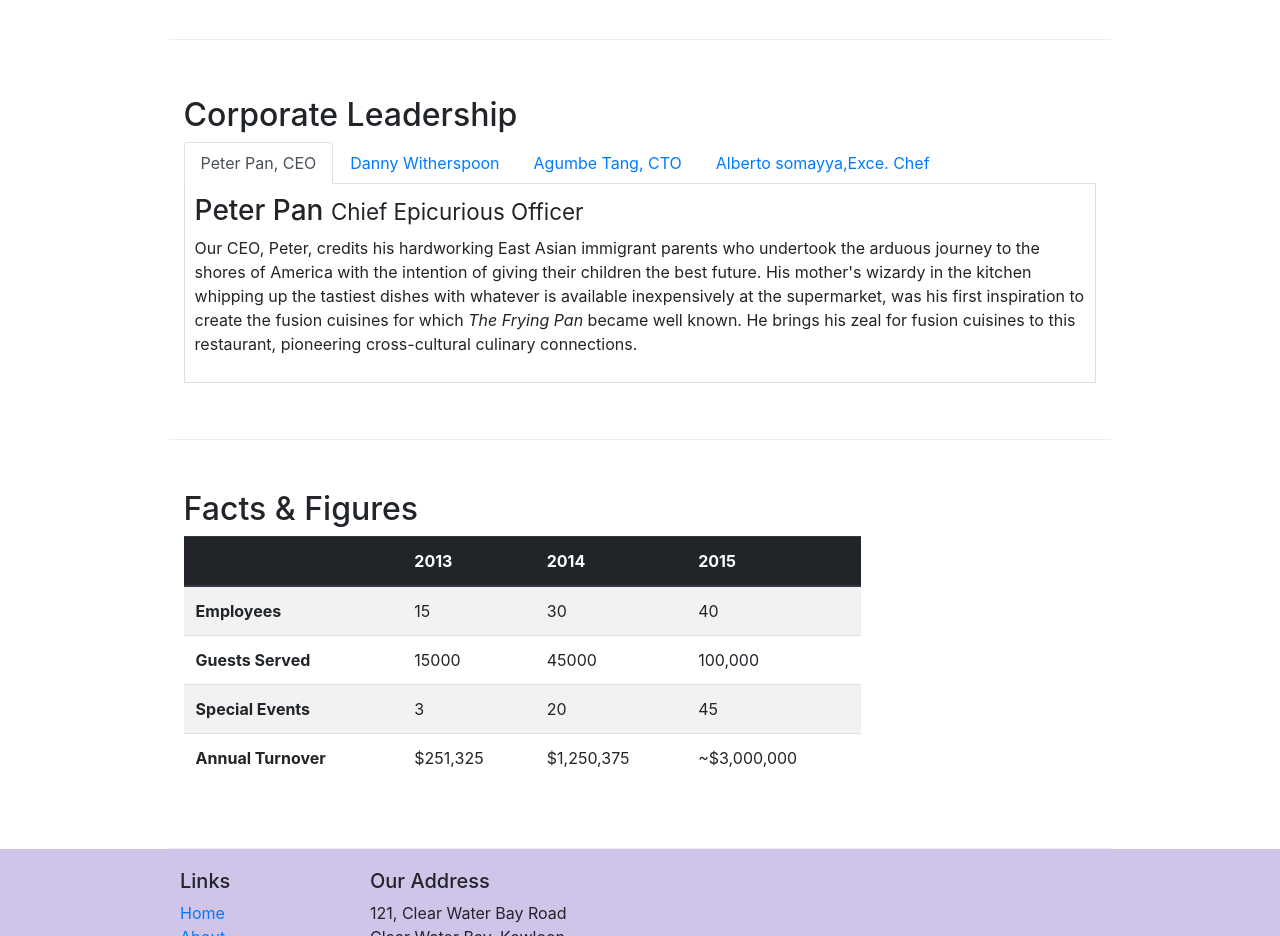
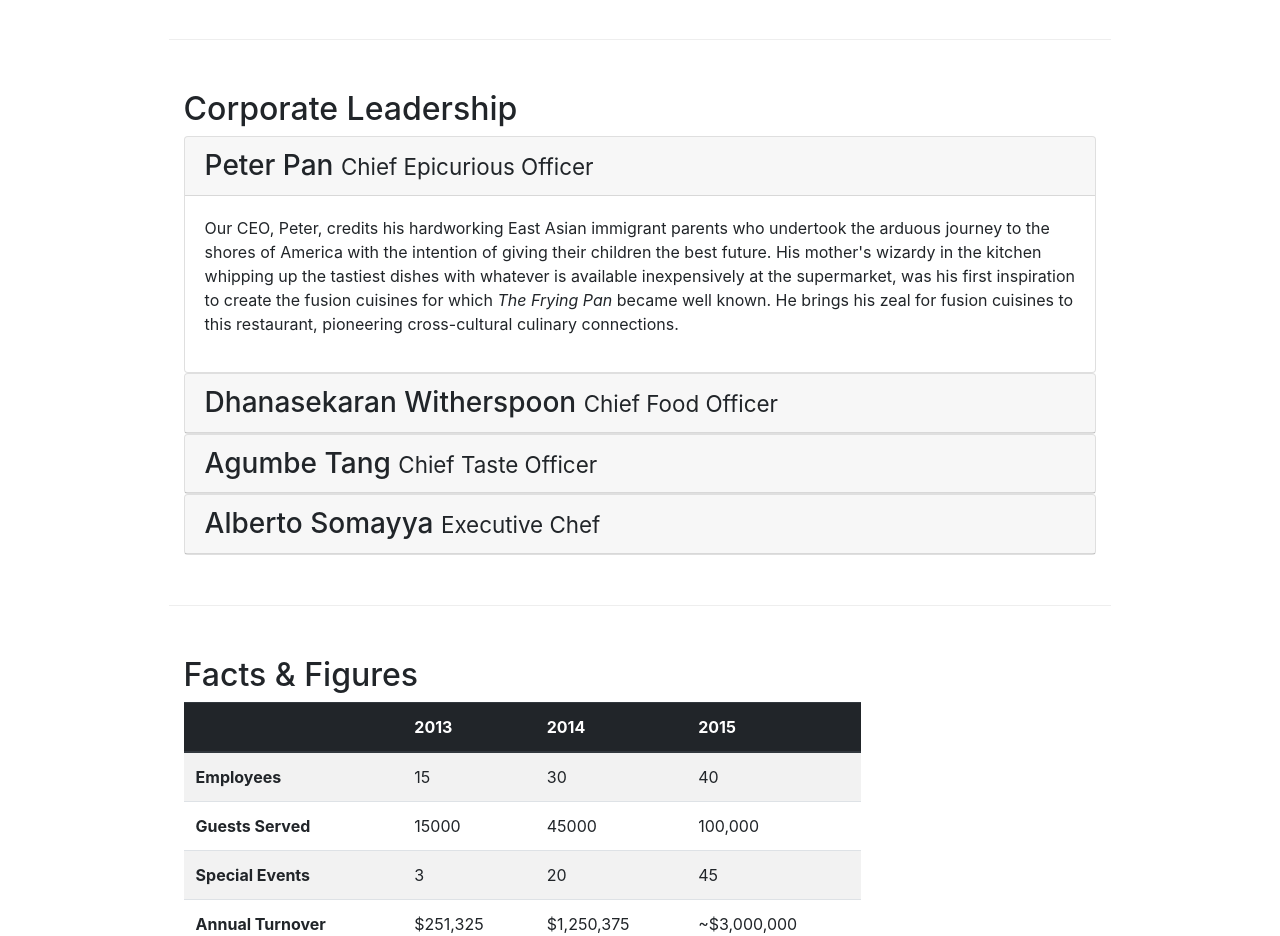
Before and after one commit to smitpatel1307/git-bootstrap4, a website: page aboutus.html in a window 1280 px wide. Shown: the part 980-1916 px from the top of the page. Drawn offline with nearby package versions, Linux system fonts and the light colour scheme.

Commit message:
Accordion

```diff
--- a/aboutus.html
+++ b/aboutus.html
@@ -103,40 +103,66 @@
         <div class="row row-content align-items-center">
             <div class="col">
                 <h2>Corporate Leadership</h2>
-                <ul class="nav nav-tabs">
-                    <li class="nav-item">
-                        <a class="nav-link active" href="#peter" role="tab" data-toggle="tab">Peter Pan, CEO</a>
-                    </li>
-                    <li class="nav-item">
-                        <a class="nav-link" href="#danny" role="tab" data-toggle="tab">Danny Witherspoon</a>
-                    </li>
-                    <li class="nav-item">
-                        <a class="nav-link" href="#agumbe" role="tab" data-toggle="tab">Agumbe Tang, CTO</a>
-                    </li>
-                    <li class="nav-item">
-                        <a class="nav-link" href="#alberto" role="tab" data-toggle="tab">Alberto somayya,Exce. Chef</a>
-                    </li>
-                </ul>
 
-                <div class="tab-content">
-                    <div role="tabpanel" class="tab-pane fade show active" id="peter">
-                        <h3>Peter Pan <small>Chief Epicurious Officer</small></h3>
-                        <p class="d-none d-sm-block">Our CEO, Peter, credits his hardworking East Asian immigrant parents who undertook the arduous journey to the shores of America with the intention of giving their children the best future. His mother's wizardy in the kitchen whipping up the tastiest dishes with whatever is available inexpensively at the supermarket, was his first inspiration to create the fusion cuisines for which <em>The Frying Pan</em> became well known. He brings his zeal for fusion cuisines to this restaurant, pioneering cross-cultural culinary connections.</p>
+                <div id="accordion">
+                    <div class="card">
+                        <div class="card-header" role="tab" id="peterhead">
+                            <h3 class="mb-0">
+                                <a data-toggle="collapse" data-target="#peter">
+                                    Peter Pan <small>Chief Epicurious Officer</small>
+                                </a>
+                            </h3>
+                        </div>
+                        <div role="tabpanel" class="collapse show" id="peter" data-parent="#accordion">
+                            <div class="card-body">
+                                <p class="d-none d-sm-block">Our CEO, Peter, credits his hardworking East Asian immigrant parents who undertook the arduous journey to the shores of America with the intention of giving their children the best future. His mother's wizardy in the kitchen whipping up the tastiest dishes with whatever is available inexpensively at the supermarket, was his first inspiration to create the fusion cuisines for which <em>The Frying Pan</em> became well known. He brings his zeal for fusion cuisines to this restaurant, pioneering cross-cultural culinary connections.</p>
+                            </div>
+                        </div>
                     </div>
 
-                    <div role="tabpanel" class="tab-pane fade" id="danny">
-                        <h3>Dhanasekaran Witherspoon <small>Chief Food Officer</small></h3>
-                        <p class="d-none d-sm-block">Our CFO, Danny, as he is affectionately referred to by his colleagues, comes from a long established family tradition in farming and produce. His experiences growing up on a farm in the Australian outback gave him great appreciation for varieties of food sources. As he puts it in his own words, <em>Everything that runs, wins, and everything that stays, pays!</em></p>
+                    <div class="card">
+                        <div class="card-header" role="tab" id="dannyhead">
+                            <h3 class="mb-0">
+                                <a data-toggle="collapse" data-target="#danny">
+                                    Dhanasekaran Witherspoon <small>Chief Food Officer</small>
+                                </a>
+                            </h3>
+                        </div>
+                        <div role="tabpanel" class="collapse" id="danny" data-parent="#accordion">
+                            <div class="card-body">
+                                <p class="d-none d-sm-block">Our CFO, Danny, as he is affectionately referred to by his colleagues, comes from a long established family tradition in farming and produce. His experiences growing up on a farm in the Australian outback gave him great appreciation for varieties of food sources. As he puts it in his own words, <em>Everything that runs, wins, and everything that stays, pays!</em></p>
+                            </div>
+                        </div>
                     </div>
 
-                    <div role="tabpanel" class="tab-pane fade" id="agumbe">
-                        <h3>Agumbe Tang <small>Chief Taste Officer</small></h3>
-                        <p class="d-none d-sm-block">Blessed with the most discerning gustatory sense, Agumbe, our CTO, personally ensures that every dish that we serve meets his exacting tastes. Our chefs dread the tongue lashing that ensues if their dish does not meet his exacting standards. He lives by his motto, <em>You click only if you survive my lick.</em></p>
+                    <div class="card">
+                        <div class="card-header" role="tab" id="agumbehead">
+                            <h3 class="mb-0">
+                                <a data-toggle="collapse" data-target="#agumbe">
+                                    Agumbe Tang <small>Chief Taste Officer</small>
+                                </a>
+                            </h3>
+                        </div>
+                        <div role="tabpanel" class="collapse" id="agumbe" data-parent="#accordion">
+                            <div class="card-body">
+                                <p class="d-none d-sm-block">Blessed with the most discerning gustatory sense, Agumbe, our CTO, personally ensures that every dish that we serve meets his exacting tastes. Our chefs dread the tongue lashing that ensues if their dish does not meet his exacting standards. He lives by his motto, <em>You click only if you survive my lick.</em></p>
+                            </div>
+                        </div>
                     </div>
 
-                    <div role="tabpanel" class="tab-pane fade" id="alberto">
-                        <h3>Alberto Somayya <small>Executive Chef</small></h3>
-                        <p class="d-none d-sm-block">Award winning three-star Michelin chef with wide International experience having worked closely with whos-who in the culinary world, he specializes in creating mouthwatering Indo-Italian fusion experiences. He says, <em>Put together the cuisines from the two craziest cultures, and you get a winning hit! Amma Mia!</em></p>
+                    <div class="card">
+                        <div class="card-header" role="tab" id="albertohead">
+                            <h3 class="mb-0">
+                                <a data-toggle="collapse" data-target="#alberto">
+                                    Alberto Somayya <small>Executive Chef</small>
+                                </a>
+                            </h3>
+                        </div>
+                        <div role="tabpanel" class="collapse" id="alberto" data-parent="#accordion">
+                            <div class="card-body">
+                                <p class="d-none d-sm-block">Award winning three-star Michelin chef with wide International experience having worked closely with whos-who in the culinary world, he specializes in creating mouthwatering Indo-Italian fusion experiences. He says, <em>Put together the cuisines from the two craziest cultures, and you get a winning hit! Amma Mia!</em></p>
+                            </div>
+                        </div>
                     </div>
                 </div>
 
```
